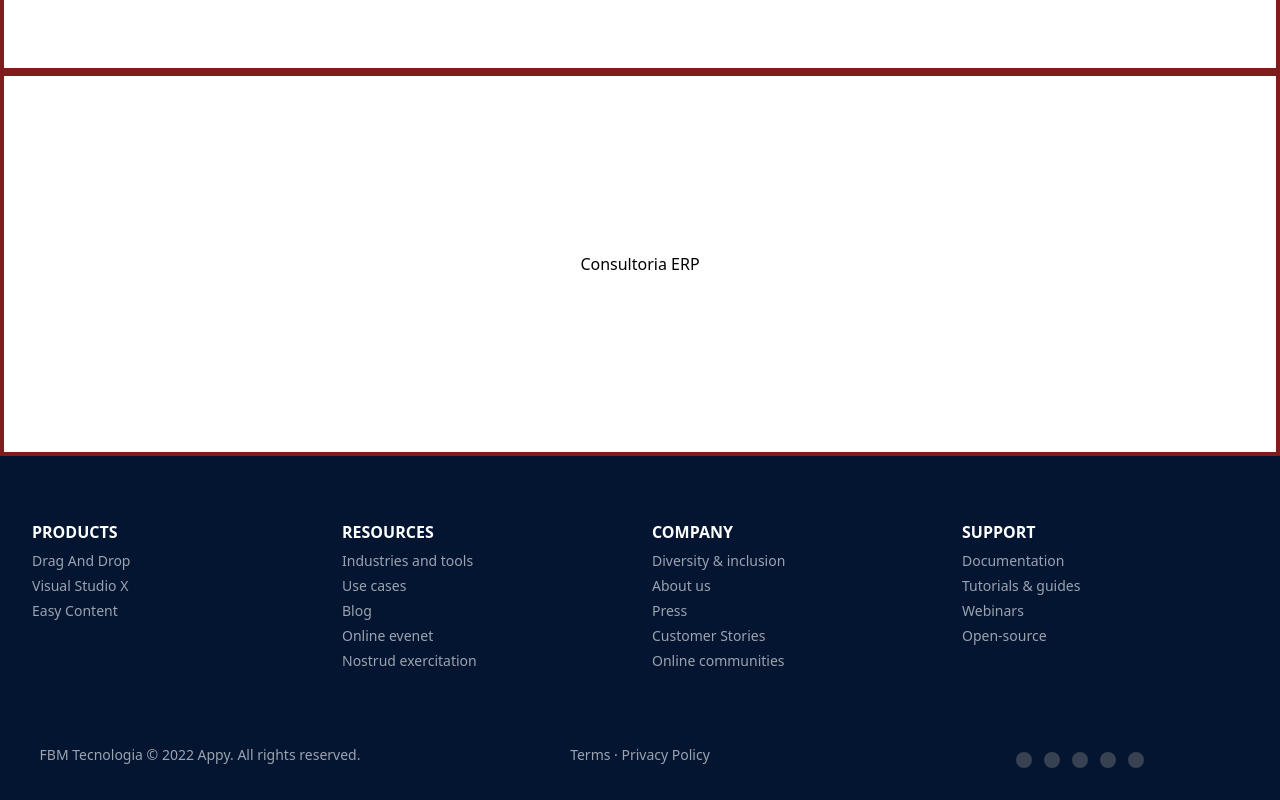
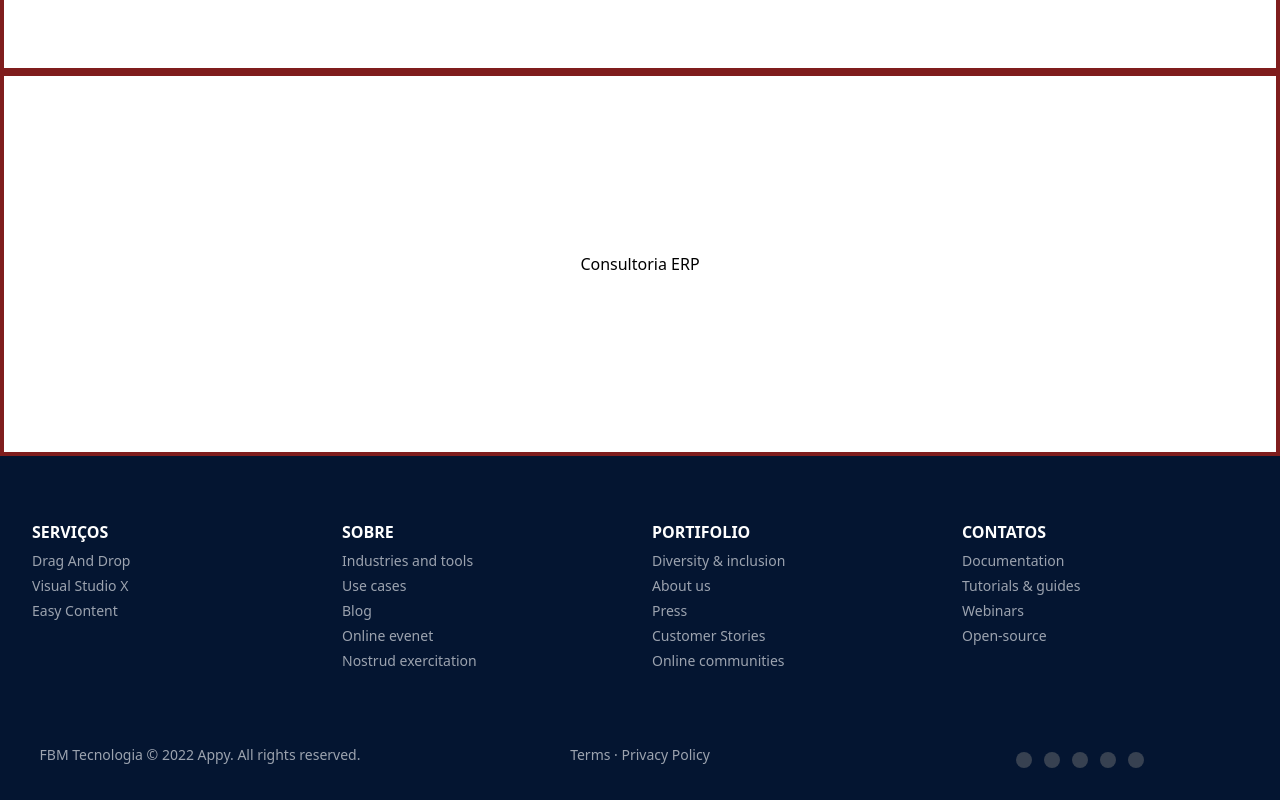
Before and after one commit to tifelipemoreira/fbm-consultoria, a Next.js app: page / in a window 1280 px wide. Shown: the part 424-1224 px from the top of the page. Built offline with nearby package versions, Linux system fonts and the light colour scheme.

Commit message:
Pequenos ajustes

```diff
--- a/package.json
+++ b/package.json
@@ -12,6 +12,7 @@
     "@headlessui/react": "^1.6.4",
     "@heroicons/react": "^1.0.6",
     "@tailwindui/react": "^0.1.1",
+    "ionicons": "^6.0.2",
     "next": "12.1.6",
     "next-images": "^1.8.4",
     "react": "18.2.0",
--- a/src/components/Footer/ItemsContainer.jsx
+++ b/src/components/Footer/ItemsContainer.jsx
@@ -1,12 +1,12 @@
 import Item from "./Item";
-import { PRODUCTS, RESOURCES, COMPANY, SUPPORT } from "./Menus";
+import { SERVICOS,SOBRE,PORTIFOLIO,CONTATOS } from "./Menus";
 const ItemsContainer = () => {
   return (
     <div className="grid grid-cols-1 sm:grid-cols-3 lg:grid-cols-4 gap-6 sm:px-8 px-5 py-16">
-      <Item Links={PRODUCTS} title="PRODUCTS" />
-      <Item Links={RESOURCES} title="RESOURCES" />
-      <Item Links={COMPANY} title="COMPANY" />
-      <Item Links={SUPPORT} title="SUPPORT" />
+      <Item Links={SERVICOS} title="SERVIÇOS" />
+      <Item Links={SOBRE} title="SOBRE" />
+      <Item Links={PORTIFOLIO} title="PORTIFOLIO" />
+      <Item Links={CONTATOS} title="CONTATOS" />
     </div>
   );
 };
--- a/src/components/Footer/Menus.jsx
+++ b/src/components/Footer/Menus.jsx
@@ -1,23 +1,24 @@
-export const PRODUCTS = [
+
+export const SERVICOS = [
     { name: "Drag And Drop", link: "#" },
     { name: "Visual Studio X", link: "#" },
     { name: "Easy Content", link: "#" },
   ];
-  export const RESOURCES = [
+  export const SOBRE = [
     { name: "Industries and tools", link: "#" },
     { name: "Use cases", link: "#" },
     { name: "Blog", link: "#" },
     { name: "Online evenet", link: "#" },
     { name: "Nostrud exercitation", link: "#" },
   ];
-  export const COMPANY = [
+  export const PORTIFOLIO = [
     { name: "Diversity & inclusion", link: "#" },
     { name: "About us", link: "#" },
     { name: "Press", link: "#" },
     { name: "Customer Stories", link: "#" },
     { name: "Online communities", link: "#" },
   ];
-  export const SUPPORT = [
+  export const CONTATOS = [
     { name: "Documentation", link: "#" },
     { name: "Tutorials & guides", link: "#" },
     { name: "Webinars", link: "#" },
@@ -25,9 +26,9 @@
   ];
 
   export const Icons = [
-    { name: "logo-facebook", link: "#" },
-    { name: "logo-twitter", link: "#" },
-    { name: "logo-github", link: "#" },
-    { name: "logo-linkedin", link: "#" },
-    { name: "logo-instagram", link: "#" },
+    { name: "logo-facebook"  , link: "#" },
+    { name: "logo-twitter"   , link: "#" },
+    { name: "logo-github"    , link: "#" },
+    { name: "logo-linkedin"  , link: "#" },
+    { name: "logo-instagram" , link: "#" },
   ];
--- a/src/components/Footer/SocialIcons.jsx
+++ b/src/components/Footer/SocialIcons.jsx
@@ -1,5 +1,5 @@
 import React from "react";
-
+import ionIcon from 'ionicons'
 const SocialIcons = ({ Icons }) => {
   return (
     <div className="text-teal-500">
@@ -10,7 +10,9 @@
         rounded-full bg-gray-700 mx-1.5 text-xl hover:text-gray-100 hover:bg-teal-500
         duration-300 "
         >
+
           <ion-icon name={icon.name}></ion-icon>
+          <ionIcon></ionIcon>
         </span>
       ))}
     </div>
--- /dev/null
+++ b/src/components/NavBar/exemplos/exButton.jsx
@@ -0,0 +1,12 @@
+import React from 'react'
+
+const Button = (props) => {
+  return (
+    <button className='bg-indigo-600 text-white font-[Poppins] py-2 px-6 rounded md:ml-8 hover:bg-indigo-400
+    duration-500'>
+      {props.children}
+    </button>
+  )
+}
+
+export default Button
--- /dev/null
+++ b/src/components/NavBar/exemplos/exNav.jsx
@@ -0,0 +1,45 @@
+import React, { useState } from 'react'
+import Button from './exButton';
+
+const Nav = () => {
+    let Links =[
+      {name:"HOME",link:"/"},
+      {name:"SERVICE",link:"/"},
+      {name:"ABOUT",link:"/"},
+      {name:"BLOG'S",link:"/"},
+      {name:"CONTACT",link:"/"},
+    ];
+    let [open,setOpen]=useState(false);
+  return (
+    <div className='shadow-md w-full fixed top-0 left-0'>
+      <div className='md:flex items-center justify-between bg-white py-4 md:px-10 px-7'>
+      <div className='font-bold text-2xl cursor-pointer flex items-center font-[Poppins]
+      text-gray-800'>
+        <span className='text-3xl text-indigo-600 mr-1 pt-2'>
+        <ion-icon name="logo-ionic"></ion-icon>
+        </span>
+        Designer
+      </div>
+
+      <div onClick={()=>setOpen(!open)} className='text-3xl absolute right-8 top-6 cursor-pointer md:hidden'>
+      <ion-icon name={open ? 'close':'menu'}></ion-icon>
+      </div>
+
+      <ul className={`md:flex md:items-center md:pb-0 pb-12 absolute md:static bg-white md:z-auto z-[-1] left-0 w-full md:w-auto md:pl-0 pl-9 transition-all duration-500 ease-in ${open ? 'top-20 ':'top-[-490px]'}`}>
+        {
+          Links.map((link)=>(
+            <li key={link.name} className='md:ml-8 text-xl md:my-0 my-7'>
+              <a href={link.link} className='text-gray-800 hover:text-gray-400 duration-500'>{link.name}</a>
+            </li>
+          ))
+        }
+        <Button>
+          Get Started
+        </Button>
+      </ul>
+      </div>
+    </div>
+  )
+}
+
+export default Nav
```
Also changed, not shown: src/pages/index.js (+5 -4 lines), 1 other file (tests, documents, lock files or other folders).
